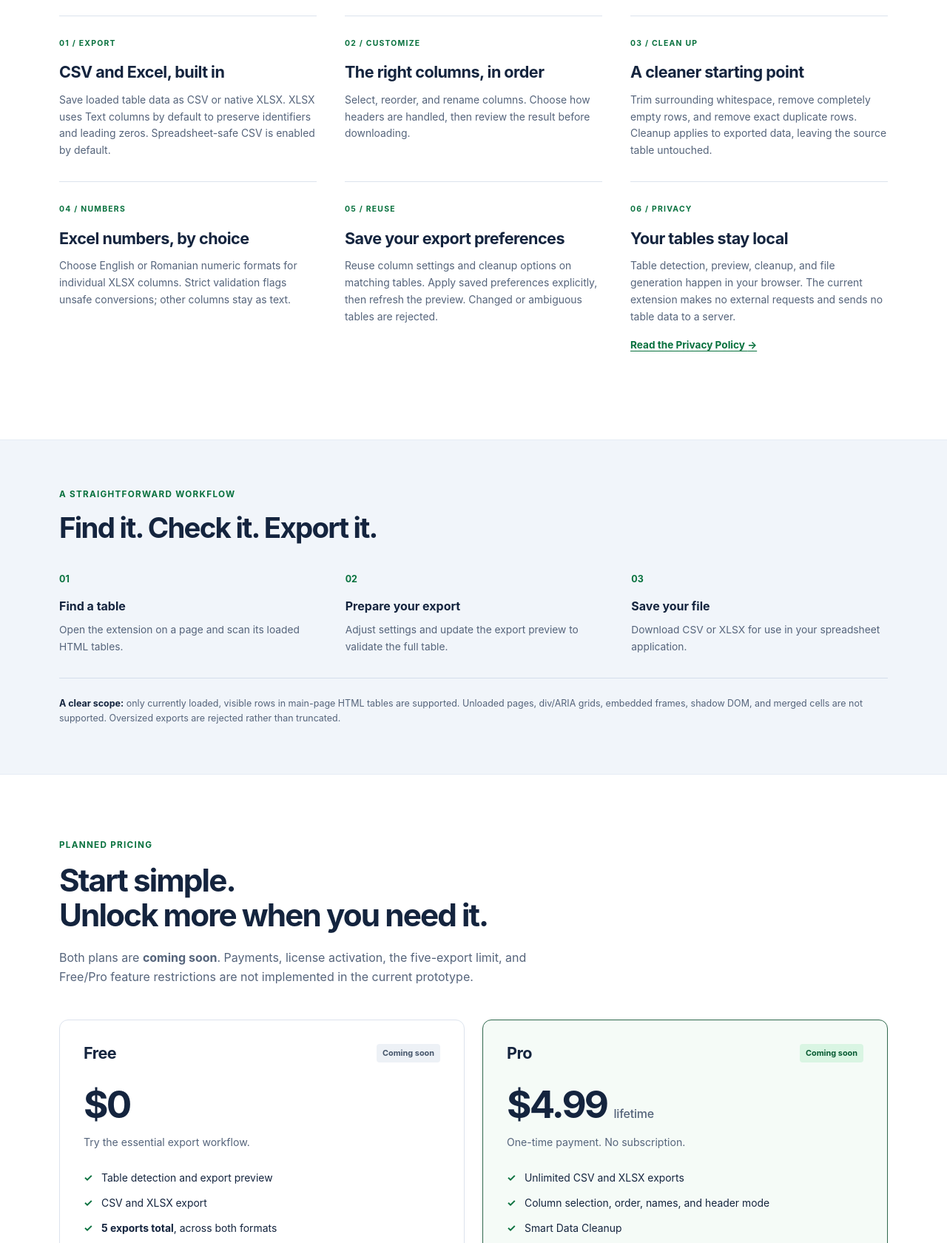
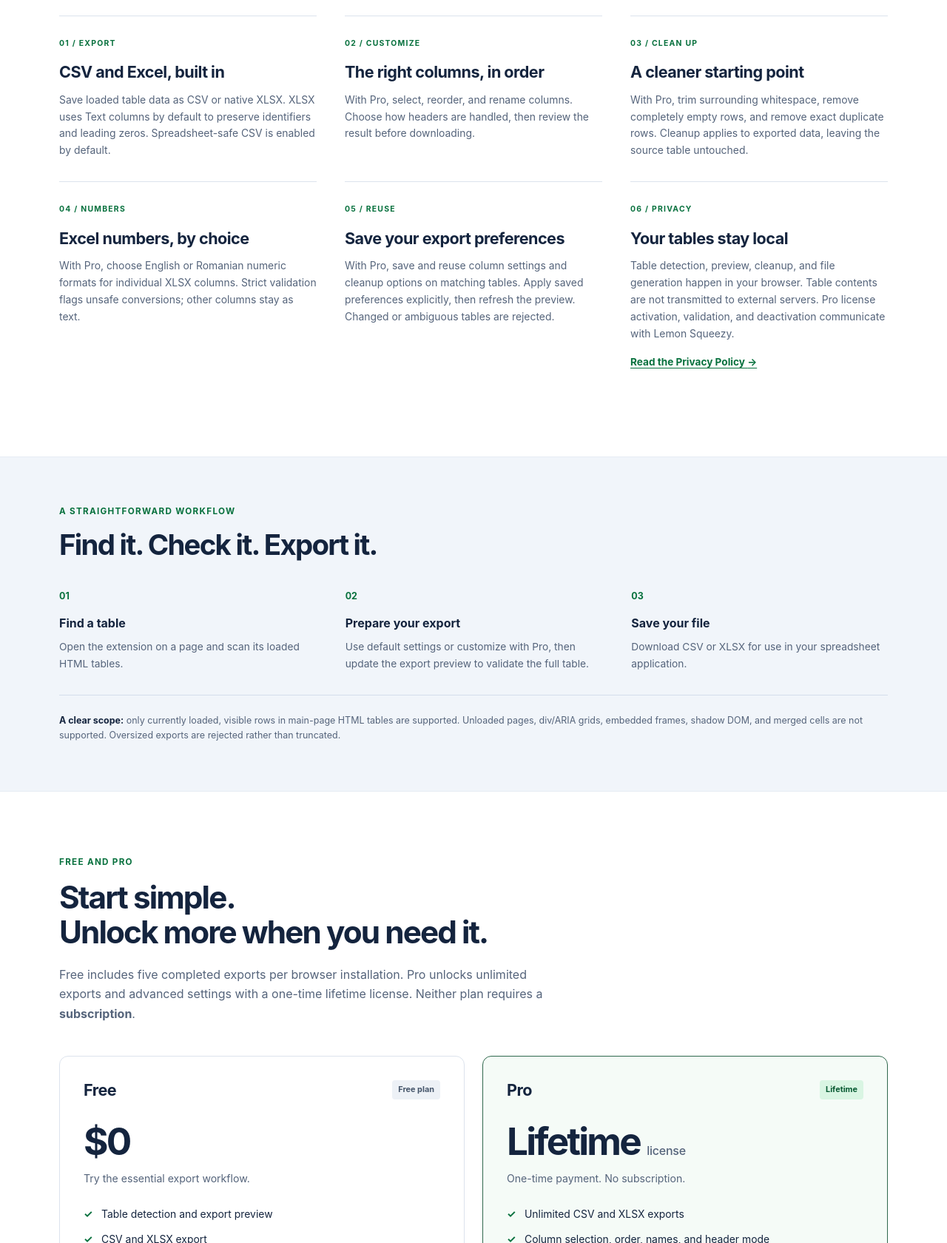
Before and after one commit to georgescugpccristian-jpg/smart-table-export-site, a plain HTML site: page index.html in a window 1280 px wide. Shown: the part 1120-2800 px from the top of the page at 74% size. Drawn offline with Linux system fonts and the light colour scheme.

Commit message:
Align release website and privacy disclosures with Free and Pro

```diff
--- a/index.html
+++ b/index.html
@@ -25,7 +25,7 @@
           <h1>Your next spreadsheet<br> starts on a website.</h1>
           <p class="hero-description">Export loaded HTML tables to CSV or Excel. Choose the columns you need, clean up the data, and preview your export before saving it.</p>
           <div class="hero-links"><a class="button button-green" href="#features">Explore the features <span aria-hidden="true">↗</span></a><a class="text-link" href="https://github.com/georgescugpccristian-jpg/smart-table-export-site">Website on GitHub <span aria-hidden="true">↗</span></a></div>
-          <p class="hero-note">Built for Chrome and Brave. Public store installation and paid plans are not available yet.</p>
+          <p class="hero-note">Built for Chrome and Brave. Public store installation and production checkout links are not provided on this website.</p>
         </div>
         <figure class="export-illustration" aria-labelledby="example-caption">
           <div class="example-top"><span class="example-mark" aria-hidden="true">▦</span><span>From a website table</span><span class="file-tag">LOCAL</span></div>
@@ -42,32 +42,32 @@
       <div class="section-heading"><p class="eyebrow">Less copying. More control.</p><h2 id="features-title">Take the table.<br>Make it useful.</h2><p>Keep the data you need and prepare it for the next step, without changing the original website.</p></div>
       <div class="feature-grid">
         <article class="feature"><span class="feature-number">01 / EXPORT</span><h3>CSV and Excel, built in</h3><p>Save loaded table data as CSV or native XLSX. XLSX uses Text columns by default to preserve identifiers and leading zeros. Spreadsheet-safe CSV is enabled by default.</p></article>
-        <article class="feature"><span class="feature-number">02 / CUSTOMIZE</span><h3>The right columns, in order</h3><p>Select, reorder, and rename columns. Choose how headers are handled, then review the result before downloading.</p></article>
-        <article class="feature"><span class="feature-number">03 / CLEAN UP</span><h3>A cleaner starting point</h3><p>Trim surrounding whitespace, remove completely empty rows, and remove exact duplicate rows. Cleanup applies to exported data, leaving the source table untouched.</p></article>
-        <article class="feature"><span class="feature-number">04 / NUMBERS</span><h3>Excel numbers, by choice</h3><p>Choose English or Romanian numeric formats for individual XLSX columns. Strict validation flags unsafe conversions; other columns stay as text.</p></article>
-        <article class="feature"><span class="feature-number">05 / REUSE</span><h3>Save your export preferences</h3><p>Reuse column settings and cleanup options on matching tables. Apply saved preferences explicitly, then refresh the preview. Changed or ambiguous tables are rejected.</p></article>
-        <article class="feature"><span class="feature-number">06 / PRIVACY</span><h3>Your tables stay local</h3><p>Table detection, preview, cleanup, and file generation happen in your browser. The current extension makes no external requests and sends no table data to a server.</p><a class="inline-link" href="privacy.html">Read the Privacy Policy <span aria-hidden="true">→</span></a></article>
+        <article class="feature"><span class="feature-number">02 / CUSTOMIZE</span><h3>The right columns, in order</h3><p>With Pro, select, reorder, and rename columns. Choose how headers are handled, then review the result before downloading.</p></article>
+        <article class="feature"><span class="feature-number">03 / CLEAN UP</span><h3>A cleaner starting point</h3><p>With Pro, trim surrounding whitespace, remove completely empty rows, and remove exact duplicate rows. Cleanup applies to exported data, leaving the source table untouched.</p></article>
+        <article class="feature"><span class="feature-number">04 / NUMBERS</span><h3>Excel numbers, by choice</h3><p>With Pro, choose English or Romanian numeric formats for individual XLSX columns. Strict validation flags unsafe conversions; other columns stay as text.</p></article>
+        <article class="feature"><span class="feature-number">05 / REUSE</span><h3>Save your export preferences</h3><p>With Pro, save and reuse column settings and cleanup options on matching tables. Apply saved preferences explicitly, then refresh the preview. Changed or ambiguous tables are rejected.</p></article>
+        <article class="feature"><span class="feature-number">06 / PRIVACY</span><h3>Your tables stay local</h3><p>Table detection, preview, cleanup, and file generation happen in your browser. Table contents are not transmitted to external servers. Pro license activation, validation, and deactivation communicate with Lemon Squeezy.</p><a class="inline-link" href="privacy.html">Read the Privacy Policy <span aria-hidden="true">→</span></a></article>
       </div>
     </section>
 
     <section class="workflow-section" aria-labelledby="workflow-title">
       <div class="container"><div class="workflow-heading"><p class="eyebrow">A straightforward workflow</p><h2 id="workflow-title">Find it. Check it. Export it.</h2></div>
-        <ol class="workflow"><li><strong>Find a table</strong><p>Open the extension on a page and scan its loaded HTML tables.</p></li><li><strong>Prepare your export</strong><p>Adjust settings and update the export preview to validate the full table.</p></li><li><strong>Save your file</strong><p>Download CSV or XLSX for use in your spreadsheet application.</p></li></ol>
+        <ol class="workflow"><li><strong>Find a table</strong><p>Open the extension on a page and scan its loaded HTML tables.</p></li><li><strong>Prepare your export</strong><p>Use default settings or customize with Pro, then update the export preview to validate the full table.</p></li><li><strong>Save your file</strong><p>Download CSV or XLSX for use in your spreadsheet application.</p></li></ol>
         <p class="scope-note"><strong>A clear scope:</strong> only currently loaded, visible rows in main-page HTML tables are supported. Unloaded pages, div/ARIA grids, embedded frames, shadow DOM, and merged cells are not supported. Oversized exports are rejected rather than truncated.</p>
       </div>
     </section>
 
     <section class="section container" id="pricing" aria-labelledby="pricing-title">
-      <div class="section-heading"><p class="eyebrow">Planned pricing</p><h2 id="pricing-title">Start simple.<br>Unlock more when you need it.</h2><p>Both plans are <strong>coming soon</strong>. Payments, license activation, the five-export limit, and Free/Pro feature restrictions are not implemented in the current prototype.</p></div>
+      <div class="section-heading"><p class="eyebrow">Free and Pro</p><h2 id="pricing-title">Start simple.<br>Unlock more when you need it.</h2><p>Free includes five completed exports per browser installation. Pro unlocks unlimited exports and advanced settings with a one-time lifetime license. Neither plan requires a <strong>subscription</strong>.</p></div>
       <div class="pricing-grid">
-        <article class="plan"><div class="plan-heading"><h3>Free</h3><span class="badge">Coming soon</span></div><p class="price">$0</p><p class="plan-description">Try the essential export workflow.</p><ul class="check-list"><li>Table detection and export preview</li><li>CSV and XLSX export</li><li><strong>5 exports total</strong>, across both formats</li></ul><p class="plan-footnote">Planned allowance, not a monthly quota. It is not enforced in the current prototype.</p></article>
-        <article class="plan plan-pro"><div class="plan-heading"><h3>Pro</h3><span class="badge badge-green">Coming soon</span></div><p class="price">$4.99 <span>lifetime</span></p><p class="plan-description">One-time payment. No subscription.</p><ul class="check-list"><li>Unlimited CSV and XLSX exports</li><li>Column selection, order, names, and header mode</li><li>Smart Data Cleanup</li><li>Numeric Excel export</li><li>Saved export preferences</li></ul><p class="plan-footnote">Planned price. Checkout and license activation are not available. Final tax treatment and license terms will be provided before sales begin.</p></article>
+        <article class="plan"><div class="plan-heading"><h3>Free</h3><span class="badge">Free plan</span></div><p class="price">$0</p><p class="plan-description">Try the essential export workflow.</p><ul class="check-list"><li>Table detection and export preview</li><li>CSV and XLSX export</li><li><strong>5 completed exports per installation</strong>, shared across CSV and XLSX</li></ul><p class="plan-footnote">No subscription or monthly reset. Pending or uncertain downloads reserve a slot; only completed downloads count toward the allowance.</p></article>
+        <article class="plan plan-pro"><div class="plan-heading"><h3>Pro</h3><span class="badge badge-green">Lifetime</span></div><p class="price">Lifetime <span>license</span></p><p class="plan-description">One-time payment. No subscription.</p><ul class="check-list"><li>Unlimited CSV and XLSX exports</li><li>Column selection, order, names, and header mode</li><li>Smart Data Cleanup</li><li>Numeric Excel export</li><li>Saved export preferences</li></ul><p class="plan-footnote">One-time lifetime license with up to two activations. Activation requires internet. Production price, checkout, and sale terms must be confirmed before purchases are offered.</p></article>
       </div>
-      <p class="pricing-note">No mandatory product account is planned. The current prototype already includes the features described above without paid feature gates. This page does not offer purchases or a store installation.</p>
+      <p class="pricing-note">The extension enforces the Free allowance and Pro feature restrictions. Free users can view the saved-preference website list and delete preferences; creating, editing, and applying preferences require Pro. This page does not offer purchases or a store installation.</p>
     </section>
 
-    <aside class="privacy-banner container" aria-labelledby="local-title"><div><p class="eyebrow">Privacy by design</p><h2 id="local-title">Useful exports.<br>Local processing.</h2><p>No ads, analytics, or tracking code. Saved preferences stay in your browser; you choose when to save, apply, or delete them.</p></div><a class="button button-outline" href="privacy.html">How your data is handled <span aria-hidden="true">→</span></a></aside>
+    <aside class="privacy-banner container" aria-labelledby="local-title"><div><p class="eyebrow">Privacy by design</p><h2 id="local-title">Useful exports.<br>Local processing.</h2><p>No ads, analytics, or tracking code. Saved preferences stay in your browser; you choose when to save, apply, or delete them. License checks contact Lemon Squeezy without table contents.</p></div><a class="button button-outline" href="privacy.html">How your data is handled <span aria-hidden="true">→</span></a></aside>
   </main>
-  <footer class="site-footer container"><div class="footer-brand"><strong>Smart Table Export</strong><p>From website tables to working spreadsheets.</p></div><nav aria-label="Footer navigation"><a href="privacy.html">Privacy Policy</a><a href="https://github.com/georgescugpccristian-jpg/smart-table-export-site">Website repository</a></nav><p class="footer-note">Product website · Paid plans coming soon</p></footer>
+  <footer class="site-footer container"><div class="footer-brand"><strong>Smart Table Export</strong><p>From website tables to working spreadsheets.</p></div><nav aria-label="Footer navigation"><a href="privacy.html">Privacy Policy</a><a href="https://github.com/georgescugpccristian-jpg/smart-table-export-site">Website repository</a></nav><p class="footer-note">Product website · Free and Pro</p></footer>
 </body>
 </html>
```
Also changed, not shown: privacy.html (+9 -9 lines), 1 other file.
